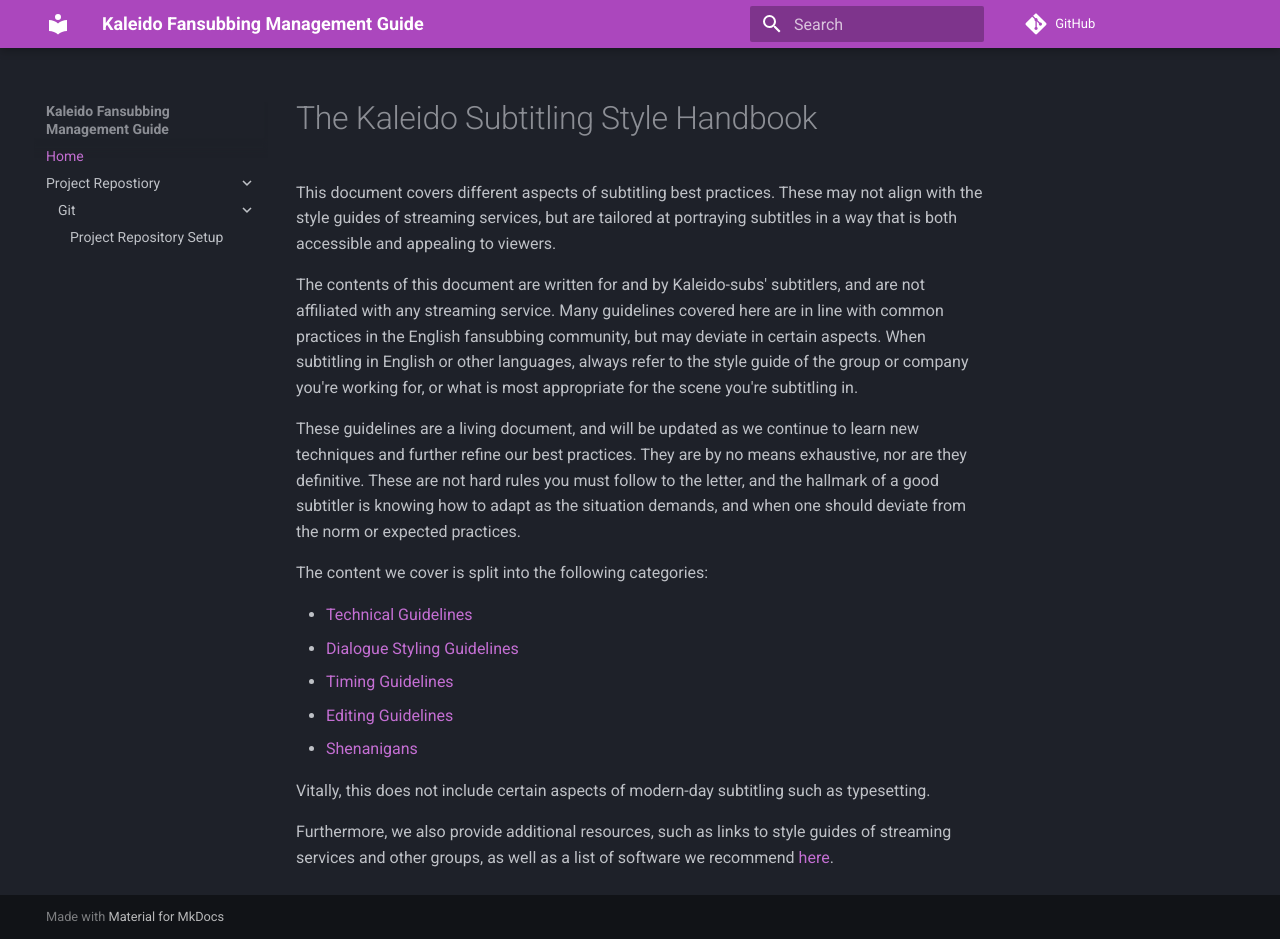
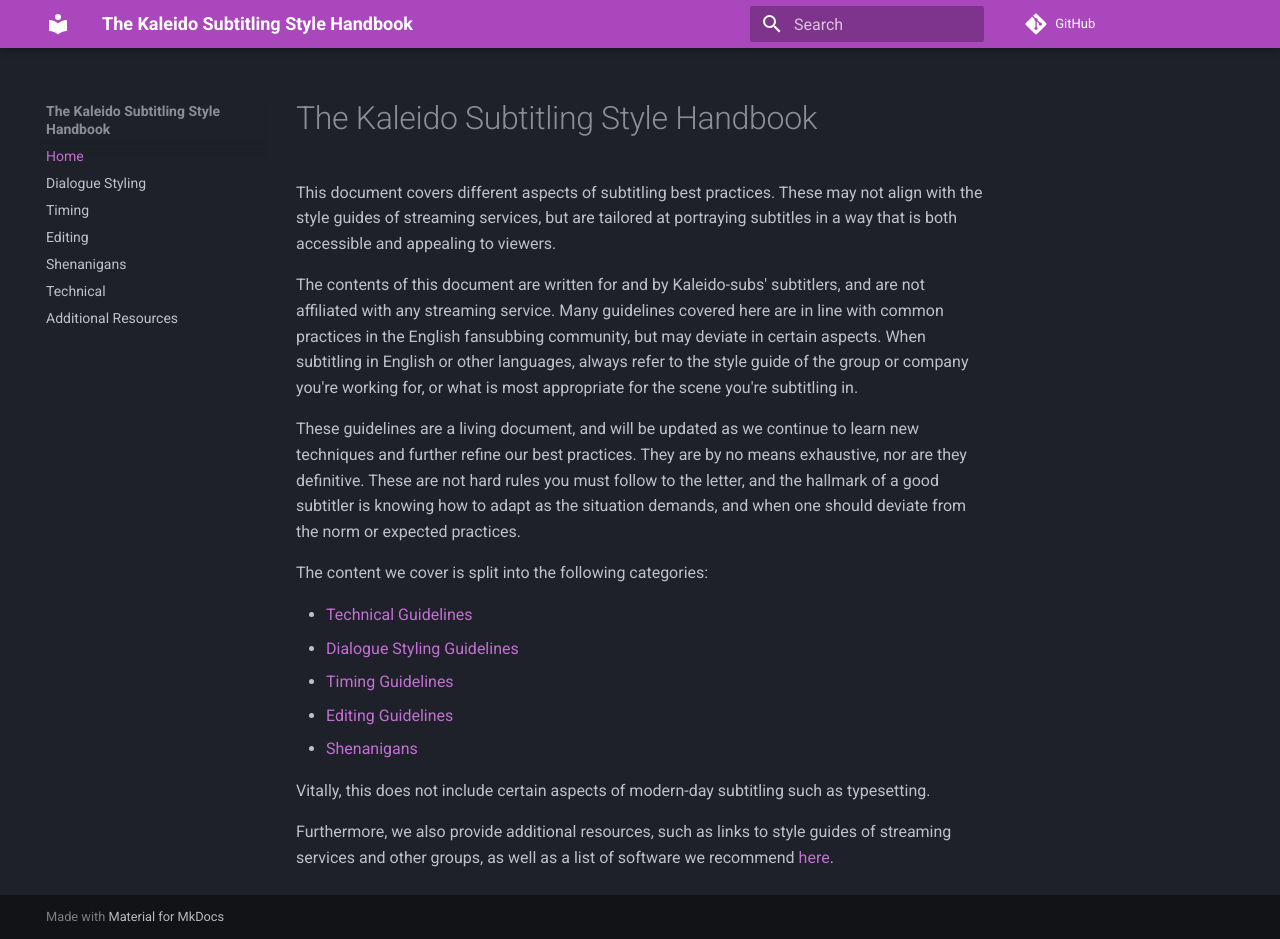
Before and after one commit to Kaleido-subs/style-guide, an MkDocs documentation site: the page built from docs/index.md, in a window 1280 px wide and 939 px high. Built offline with MkDocs 1.6.1 and Material for MkDocs 9.7.7, drawn with Linux system fonts in a browser that asks for light colours; comment, search, counter and statistics services are not loaded.

Commit message:
Update nav and general info

```diff
--- a/mkdocs.yml
+++ b/mkdocs.yml
@@ -1,8 +1,8 @@
-site_name: Kaleido Fansubbing Management Guide
-site_description: A guide to creating and managing fansubbing projects.
+site_name: The Kaleido Subtitling Style Handbook
+site_description: A comprehensive guide for Kaleido's best subtitling practices
 site_author: LightArrowsEXE
 site_url: https://example.com
-repo_url: https://github.com/Kaleido-subs/fansub-git-guide
+repo_url: https://github.com/Kaleido-subs/style-guide
 
 theme:
   name: material
@@ -18,9 +18,12 @@
 
 nav:
   - Home: index.md
-  - Project Repostiory:
-    - Git:
-      - Project Repository Setup: git/setup.md
+  - Dialogue Styling: dialogue_styling.md
+  - Timing: timing.md
+  - Editing: editing.md
+  - Shenanigans: shenanigans.md
+  - Technical: technical.md
+  - Additional Resources: resources.md
 
 plugins:
 - search
```
